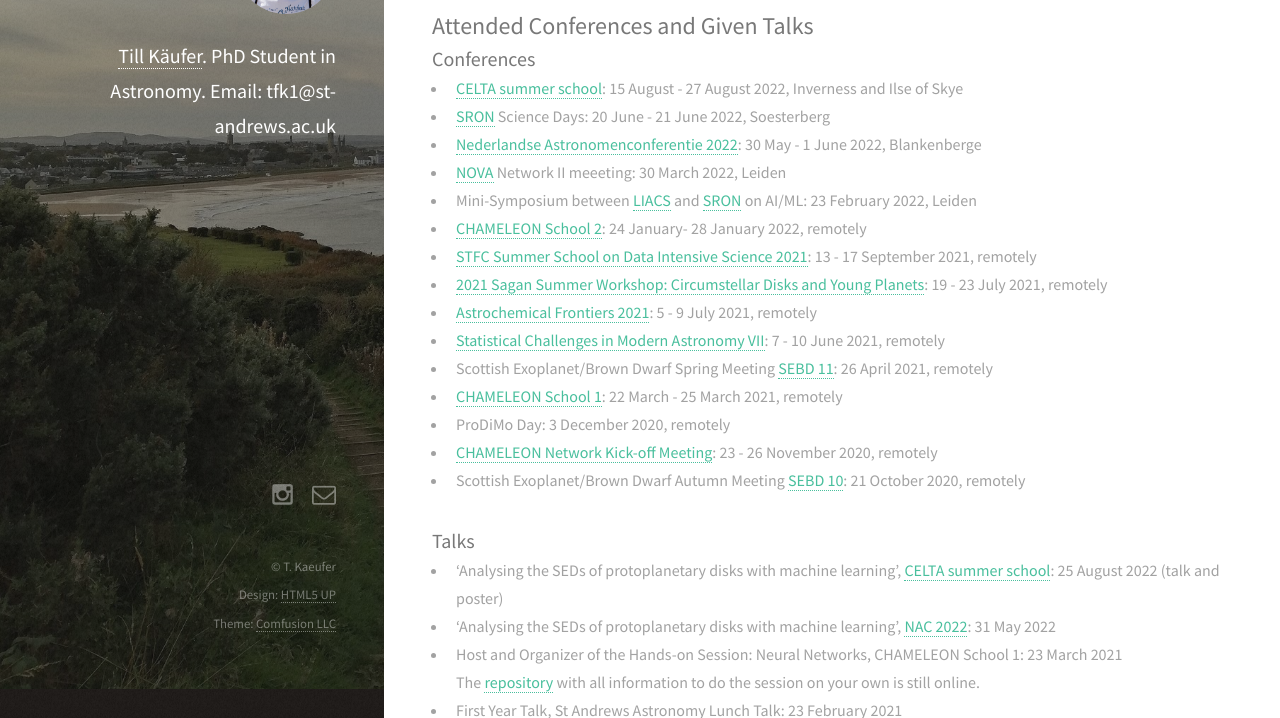
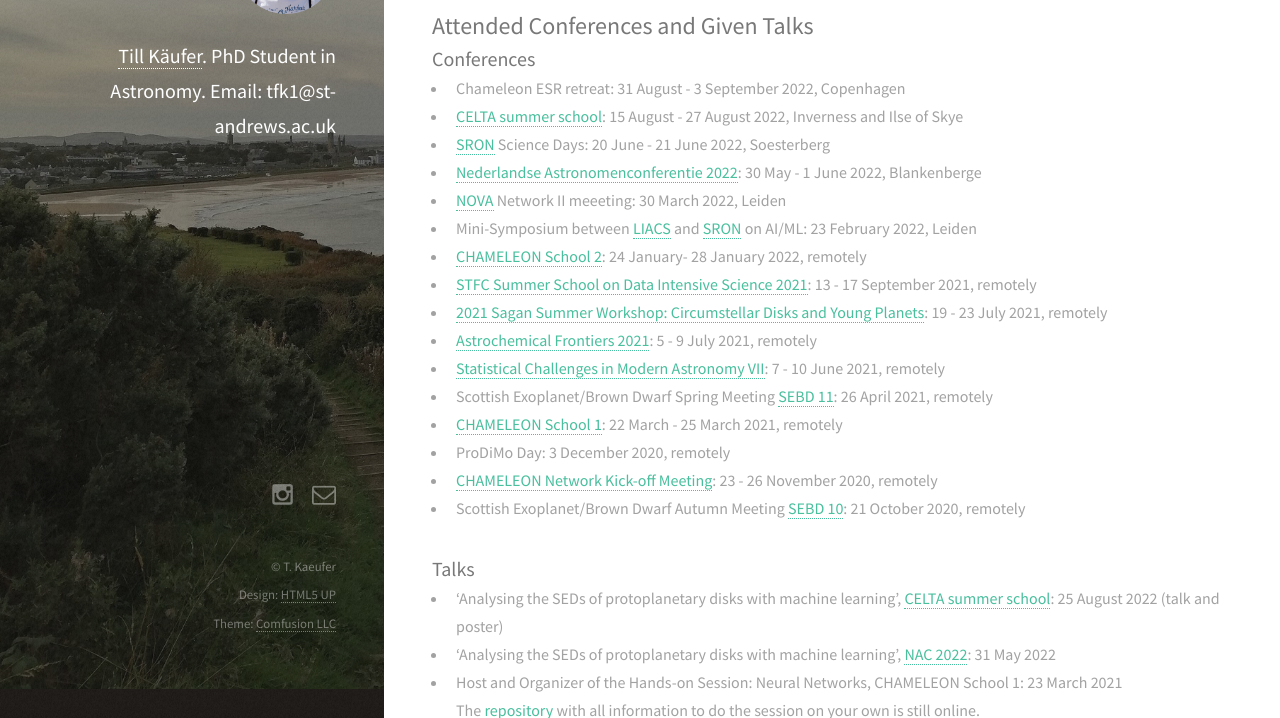
Before and after one commit to tillkaeufer/tillkaeufer.github.io, a Jekyll site: the page built from _posts/2020-10-06-talks.markdown, in a window 1280 px wide and 900 px high, scrolled down 586 px, cut to the strip 182-900 px from the top of the window. Built offline with Jekyll 4.4.1, drawn with Linux system fonts in a browser that asks for light colours; nearby versions of some CDN libraries.

Commit message:
esr retreat

```diff
--- a/_posts/2020-10-06-talks.markdown
+++ b/_posts/2020-10-06-talks.markdown
@@ -11,6 +11,8 @@ permalink: 'events'
 
 ### Conferences
 
+
+- Chameleon ESR retreat: 31 August - 3 September 2022, Copenhagen
 - [CELTA summer school](http://www.wolfbane.com/astrocelta/): 15 August - 27 August 2022, Inverness and Ilse of Skye
 - [SRON](https://www.sron.nl/) Science Days: 20 June - 21 June 2022, Soesterberg
 -  [Nederlandse Astronomenconferentie 2022](https://indico.cern.ch/event/1113693/): 30 May - 1 June 2022, Blankenberge
```
